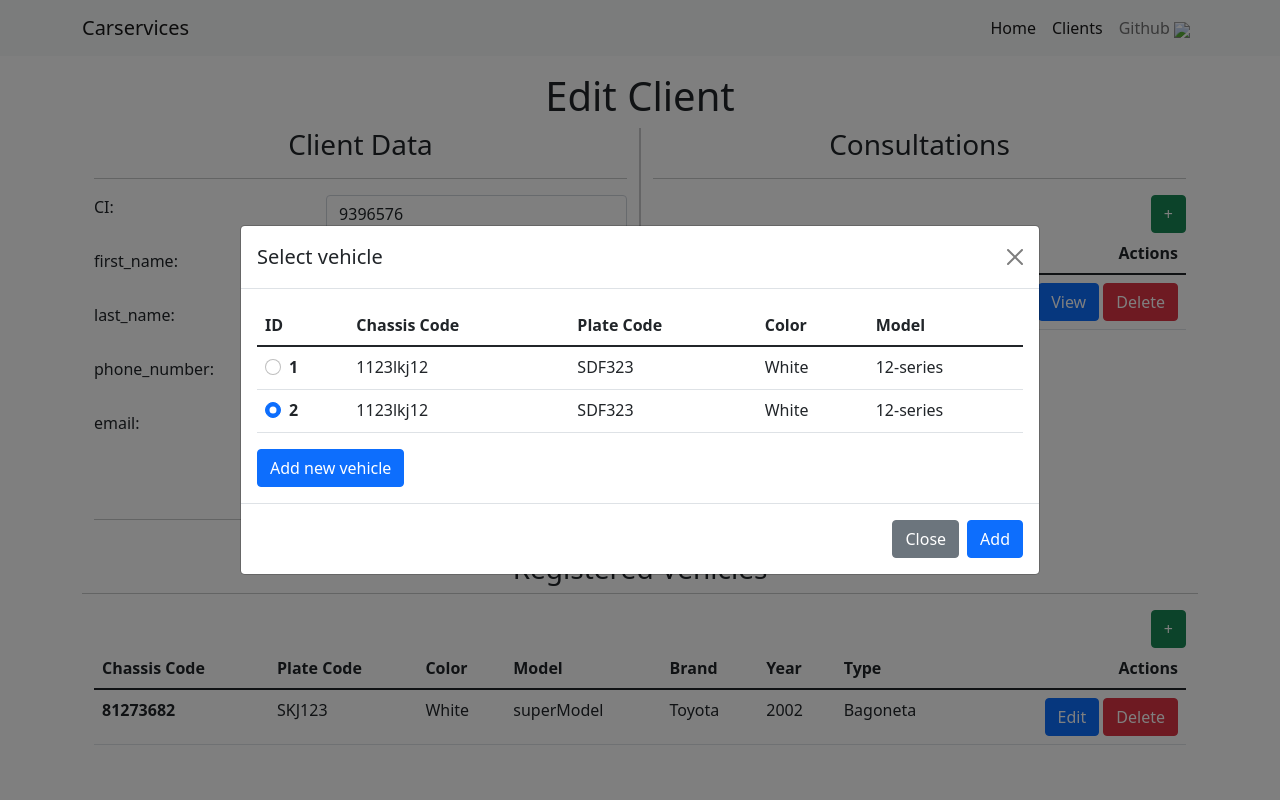
After one commit to Samuelpaz95/CarServiceTBD, a Node server app: page /clients/edit/1 in a window 1280 px wide, after a click that opens the changed part. The commit adds this page. Run offline with Node 20, Linux system fonts and the light colour scheme; some libraries are stand-ins or nearby versions.

Commit message:
Carservices GUI

```diff
--- a/package.json
+++ b/package.json
@@ -23,6 +23,7 @@
     "express": "^4.18.1",
     "express-handlebars": "^6.0.6",
     "express-session": "^1.17.3",
+    "joi": "^17.6.0",
     "morgan": "^1.10.0",
     "timeago.js": "^4.0.2",
     "uuid": "^8.3.2"
--- a/src/app.js
+++ b/src/app.js
@@ -46,9 +46,9 @@ app.use((req, res, next) => {
 });
 
 // Routes
-app.get('/', (req, res) => {
-  res.json({ hello: 'world' });
-});
+app.use(require('./routes/index'));
+app.use('/clients', require('./routes/clients'));
+app.use('/consultations', require('./routes/consultations_view'));
 
 // public
 app.use(express.static(join(__dirname, 'public')));
--- a/src/public/css/style.css
+++ b/src/public/css/style.css
@@ -0,0 +1,3 @@
+.client-form {
+    border-right: 2px solid #c8c9ca;
+}
--- /dev/null
+++ b/src/routes/clients.js
@@ -0,0 +1,79 @@
+const Joi = require('joi');
+const { Router } = require('express');
+const router = Router();
+
+const bodySchema = Joi.object({
+  CI: Joi.number().required(),
+  first_name: Joi.string().required(),
+  last_name: Joi.string().required(),
+  phone_number: Joi.string()
+    .length(11)
+    .pattern(/^[0-9]+$/),
+  email: Joi.string().email().required(),
+});
+
+router.get('/', (req, res, next) => {
+  clients = [
+    {
+      CI: 9396576,
+      first_name: 'WIlly',
+      last_name: 'Paz',
+      phone_number: '+59176465727',
+      email: 'willy.paz@gmail.com',
+      client_type: 'A',
+    },
+    {
+      CI: 9396576,
+      first_name: 'WIlly',
+      last_name: 'Paz',
+      phone_number: '+59176465727',
+      email: 'willy.paz@gmail.com',
+      client_type: 'A',
+    },
+    {
+      CI: 9396576,
+      first_name: 'WIlly',
+      last_name: 'Paz',
+      phone_number: '+59176465727',
+      email: 'willy.paz@gmail.com',
+      client_type: 'A',
+    },
+  ];
+  res.render('clients/list', { clients });
+});
+
+router.get('/add', (req, res, next) => {
+  res.render('clients/add');
+});
+
+router.post('/add', (req, res, next) => {
+  const body = req.body;
+  bodySchema.validate(body);
+  req.flash('success', 'Client saved successfully');
+  res.redirect('/clients');
+});
+
+router.post('/delete/:ci', (req, res, next) => {
+  const { id } = req.params;
+  res.redirect('/clients');
+});
+
+router.get('/edit/:ci', (req, res, next) => {
+  const { ci } = req.params;
+  const client = {
+    CI: 9396576,
+    first_name: 'WIlly',
+    last_name: 'Paz',
+    phone_number: '+59176465727',
+    email: 'willy.paz@gmail.com',
+    client_type: 'A',
+  };
+  res.render('clients/edit', { client });
+});
+
+router.post('/edit/:ci', (req, res, next) => {
+  const { ci } = req.params;
+  res.redirect('/clients/edit/' + ci);
+});
+
+module.exports = router;
--- /dev/null
+++ b/src/views/clients/edit.hbs
@@ -0,0 +1,221 @@
+<div class='container p-4'>
+  <div class='row'>
+    <h1 class="text-center">Edit Client</h1>
+    <div class='col client-form'>
+      <div class="text-center">
+        <h3>Client Data</h3>
+        <hr>
+      </div>
+      <form method='post'>
+        <div class='form-group mb-3'>
+          <div class="row">
+            <div class="col-md-5">
+              <label for="CI" class="col-md-2 text-right">CI:</label>
+            </div>
+            <div class="col-md">
+              <input id="CI" type='number' class='form-control' value='{{client.CI}}' name='CI' placeholder='CI'
+                autofocus required />
+            </div>
+          </div>
+        </div>
+        <div class='form-group mb-3'>
+          <div class="row">
+            <div class="col-md-5">
+              <label for="first_name" class="col-md-2 text-right">first_name:</label>
+            </div>
+            <div class="col-md">
+              <input id="first_name" type='text' class='form-control' value='{{client.first_name}}' name='first_name'
+                placeholder='CI' autofocus required />
+            </div>
+          </div>
+        </div>
+        <div class='form-group mb-3'>
+          <div class="row">
+            <div class="col-md-5">
+              <label for="last_name" class="col-md-2 text-right">last_name:</label>
+            </div>
+            <div class="col-md">
+              <input id="last_name" type='text' class='form-control' value='{{client.last_name}}' name='last_name'
+                placeholder='last_name' autofocus required />
+            </div>
+          </div>
+        </div>
+        <div class='form-group mb-3'>
+          <div class="row">
+            <div class="col-md-5">
+              <label for="phone_number" class="col-md-2 text-right">phone_number:</label>
+            </div>
+            <div class="col-md">
+              <input id="phone_number" type='text' class='form-control' value='{{client.phone_number}}'
+                name='phone_number' placeholder='phone_number' autofocus required />
+            </div>
+          </div>
+        </div>
+        <div class='form-group mb-3'>
+          <div class="row">
+            <div class="col-md-5">
+              <label for="email" class="col-md-2 text-right">email:</label>
+            </div>
+            <div class="col-md">
+              <input id="email" type='email' class='form-control' value='{{client.email}}' name='email'
+                placeholder='email' autofocus required />
+            </div>
+          </div>
+        </div>
+        <div class='form-group text-center mb-3'>
+          <button class='btn btn-primary' type='submit'>Update Data</button>
+        </div>
+        <hr>
+      </form>
+    </div>
+    <div class="col">
+      <div class="text-center">
+        <h3>Consultations</h3>
+        <hr>
+      </div>
+      <table class="table">
+        <thead>
+          <div class="text-end">
+            <!-- Button trigger modal Add Consultations -->
+            <button type="button" class="btn btn-success" data-bs-toggle="modal" data-bs-target="#NewConsultation">
+              +
+            </button>
+            {{!-- <a href="/consultations/{{client.CI}}" class="btn btn-success text-end">+</a> --}}
+            <tr>
+              <th scope="col">ID</th>
+              <th scope="col">Date</th>
+              <th scope="col" class="text-end">Actions</th>
+            </tr>
+          </div>
+        </thead>
+        <tbody>
+          <tr>
+            <th scope="col">1</th>
+            <td>2022-06-01</td>
+            <td class="text-end">
+              <a class="btn btn-primary" href="/consultations/12/{{client.CI}}">View</a>
+              <a class="btn btn-danger" href="#">Delete</a>
+            </td>
+          </tr>
+        </tbody>
+      </table>
+    </div>
+  </div>
+  <div class='row'>
+    <div class="pt-3 text-center">
+      <h3>Registered Vehicles</h3>
+    </div>
+    <hr>
+    <div class="text-end"><a href="#" class="btn btn-success text-end">+</a></div>
+  </div>
+  <table class="table">
+    <thead>
+      <tr>
+        <th scope="col">Chassis Code</th>
+        <th scope="col">Plate Code</th>
+        <th scope="col">Color</th>
+        <th scope="col">Model</th>
+        <th scope="col">Brand</th>
+        <th scope="col">Year</th>
+        <th scope="col">Type</th>
+        <th scope="col" class="text-end">Actions</th>
+      </tr>
+    </thead>
+    <tbody>
+      <tr>
+        <th scope="col">81273682</th>
+        <td>SKJ123</td>
+        <td>White</td>
+        <td>superModel</td>
+        <td>Toyota</td>
+        <td>2002</td>
+        <td>Bagoneta</td>
+        <td class="text-end">
+          <a class="btn btn-primary" href="/clients/edit/{{CI}}">Edit</a>
+          <a class="btn btn-danger" href="/clients/delete">Delete</a>
+        </td>
+      </tr>
+    </tbody>
+  </table>
+  <!-- Modal Vehicles List -->
+  <div class="modal fade" id="NewConsultation" data-bs-backdrop="static" data-bs-keyboard="false" tabindex="-1"
+    aria-labelledby="staticBackdropLabel" aria-hidden="true">
+    <div class="modal-dialog modal-lg modal-dialog-centered">
+      <div class="modal-content">
+        <div class="modal-header">
+          <h5 class="modal-title" id="staticBackdropLabel">Select vehicle</h5>
+          <button type="button" class="btn-close" data-bs-dismiss="modal" aria-label="Close"></button>
+        </div>
+        <div class="modal-body">
+          <table class="table">
+            <thead>
+              <tr>
+                <th scope="col">ID</th>
+                <th scope="col">Chassis Code</th>
+                <th scope="col">Plate Code</th>
+                <th scope="col">Color</th>
+                <th scope="col">Model</th>
+              </tr>
+            </thead>
+            <tbody>
+              <form>
+                <tr>
+                  <th>
+                    <div class="form-check">
+                      <input class="form-check-input" type="radio" name="vehicle_id" id="vehicle1" checked>
+                      <label class="form-check-label" for="vehicle1">1</label>
+                    </div>
+                  </th>
+                  <td>1123lkj12</td>
+                  <td>SDF323</td>
+                  <td>White</td>
+                  <td>12-series</td>
+                </tr>
+                <tr>
+                  <th>
+                    <div class="form-check">
+                      <input class="form-check-input" type="radio" name="vehicle_id" id="vehicle2" checked>
+                      <label class="form-check-label" for="vehicle2">2</label>
+                    </div>
+                  </th>
+                  <td>1123lkj12</td>
+                  <td>SDF323</td>
+                  <td>White</td>
+                  <td>12-series</td>
+                </tr>
+              </form>
+            </tbody>
+          </table>
+          <button type="button" class="btn btn-primary" data-bs-toggle="modal" data-bs-target="#VehicleForm">
+            Add new vehicle
+          </button>
+        </div>
+        <div class="modal-footer">
+          <button type="button" class="btn btn-secondary" data-bs-dismiss="modal">Close</button>
+          <button type="button" class="btn btn-primary">Add</button>
+        </div>
+      </div>
+    </div>
+  </div>
+  <!-- end modal -->
+  <!-- vehicle form modal -->
+  <div class="modal fade" id="VehicleForm" data-bs-backdrop="static" data-bs-keyboard="false" tabindex="-1"
+    aria-labelledby="staticBackdropLabel" aria-hidden="true">
+    <div class="modal-dialog modal-lg modal-dialog-centered">
+      <div class="modal-content">
+        <div class="modal-header">
+          <h5 class="modal-title" id="staticBackdropLabel">Select vehicle</h5>
+          <button type="button" class="btn-close" data-bs-dismiss="modal" aria-label="Close"></button>
+        </div>
+        <div class="modal-body">
+          ...
+        </div>
+        <div class="modal-footer">
+          <button type="button" class="btn btn-secondary" data-bs-toggle="modal" data-bs-target="#NewConsultation">Close</button>
+          <button type="button" class="btn btn-primary">Add</button>
+        </div>
+      </div>
+    </div>
+  </div>
+  <!-- end modal -->
+</div>
--- /dev/null
+++ b/src/views/index.hbs
@@ -0,0 +1,6 @@
+<div class="container mt-5 p-4">
+    <div class="text-center">
+        <h1>Welcome to Carservices!</h1>
+        {{!-- <a href="/clients" class="btn btn-primary">Let's go!!</a> --}}
+    </div>
+</div>
--- a/src/views/layouts/main.hbs
+++ b/src/views/layouts/main.hbs
@@ -15,11 +15,13 @@
 			integrity="sha384-1BmE4kWBq78iYhFldvKuhfTAU6auU8tT94WrHftjDbrCEXSU1oBoqyl2QvZ6jIW3"
 			crossorigin="anonymous">
 		{{!-- MY STYLES --}}
-		<link rel="stylesheet" href="css/style.css">
+		<link rel="stylesheet" href="/css/style.css">
 	</head>
 	<body>
 
 		{{> navigation}}
+
+		<div class="pb-5"></div>
 
 		{{#if success}}
 		<div class="container p-4">
@@ -64,6 +66,6 @@
 			crossorigin="anonymous"></script>
 
 		{{!-- MY JS --}}
-		<script src="js/main.js"></script>
+		<script src="/js/main.js"></script>
 	</body>
 </html>
--- a/src/views/partials/navigation.hbs
+++ b/src/views/partials/navigation.hbs
@@ -1,9 +1,8 @@
- <nav class="navbar navbar-expand-lg navbar-light bg-light">
+<nav class="navbar navbar-expand-lg navbar-light bg-light fixed-top">
 	<div class="container">
-		<a class="navbar-brand" href="/">Basic CRUD app</a>
-		<button class="navbar-toggler" type="button" data-bs-toggle="collapse"
-			data-bs-target="#navbarNav" aria-controls="navbarNav"
-			aria-expanded="false" aria-label="Toggle navigation">
+		<a class="navbar-brand" href="/">Carservices</a>
+		<button class="navbar-toggler" type="button" data-bs-toggle="collapse" data-bs-target="#navbarNav"
+			aria-controls="navbarNav" aria-expanded="false" aria-label="Toggle navigation">
 			<span class="navbar-toggler-icon"></span>
 		</button>
 		<div class="collapse navbar-collapse" id="navbarNav">
@@ -23,15 +22,13 @@
 				</li>
 				{{else}}
 				<li>
-					<a class="nav-link active" aria-current="page" href="/signin">Signin</a>
+					<a class="nav-link active" aria-current="page" href="/clients">Clients</a>
 				</li>
-				<li>
-					<a class="nav-link active" aria-current="page" href="/signup">Signup</a>
-				</li>
+
 				{{/if}}
 				<li class="nav-item">
 					<a href="https://github.com/Samuelpaz95" class="nav-link" target="_blank">
-						My github
+						Github
 						<img src="https://github.com/favicon.ico" width="20px">
 					</a>
 				</li>
```
Also changed, not shown: src/routes/api/consultations.js (added, +28 -0 lines), src/routes/api/details.js (added, +27 -0 lines), src/routes/api/vechicles.js (added, +38 -0 lines), src/routes/api/vehicle_model.js (added, +18 -0 lines), src/routes/authentication.js (added, +36 -0 lines), src/routes/consultations_view.js (added, +27 -0 lines), src/routes/index.js (added, +8 -0 lines), src/routes/links.js (added, +64 -0 lines), src/views/clients/add.hbs (added, +31 -0 lines), src/views/clients/list.hbs (added, +43 -0 lines), src/views/consultations/view.hbs (added, +62 -0 lines), 1 other file.
